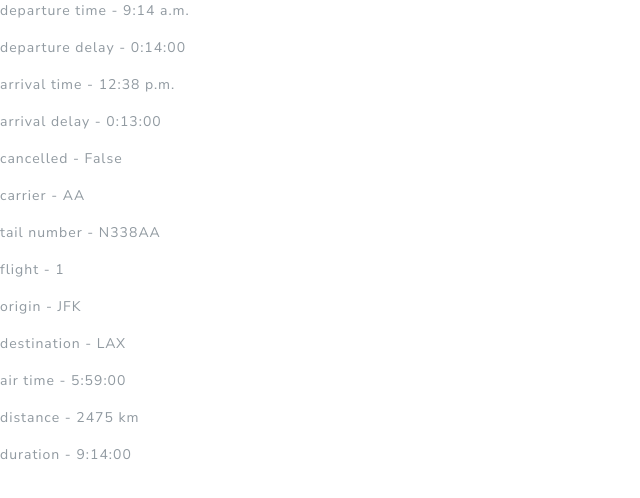
After one commit to DavTho1983/Flights, a Django app: page /flight/1 in a window 1280 px wide. The commit adds this page. Shown: the top 498 px of the page, without its empty margins (0-640 px from the left). Run offline with Django 3.2, Linux system fonts and the light colour scheme; data comes from the database, SQL or seed files in the repository; some libraries are stand-ins or nearby versions.

Commit message:
Details view added

```diff
--- a/calendarapp/models.py
+++ b/calendarapp/models.py
@@ -18,4 +18,4 @@
     duration = models.DurationField()
 
     def __str__(self):
-        return f'{self.flight} {self.dest} {self.date}'
+        return f'{self.date} {self.dep_time} {self.dep_delay} {self.arr_time} {self.arr_delay} {self.cancelled} {self.carrier} {self.tailnum} {self.flight} {self.origin} {self.dest} {self.air_time} {self.distance} {self.duration}'
--- a/calendarapp/templates/calendarapp/_calendar_entry.html
+++ b/calendarapp/templates/calendarapp/_calendar_entry.html
@@ -1,9 +1,8 @@
 <div class="calendar_entry col-lg-4">
   <br>
   {% block content %}
-      <h2>{{ flight.date }}</h2>
-      <h2>{{ flight.flight }}</h2>
-      <h2>{{ flight.dest }}</h2>
+      <h4>Flight Date - {{ flight.date }}</h4>
+      <button onclick="window.location='{% url 'details' pk=flight.id %}'">View Details</button>
   {% endblock %}
 
 </div>
--- /dev/null
+++ b/calendarapp/templates/calendarapp/details.html
@@ -0,0 +1,19 @@
+{% extends 'calendarapp/base.html' %}
+
+<div class='container'>
+  {% block content %}
+    <p>departure time - {{ flight.dep_time }}</p>
+    <p>departure delay - {{ flight.dep_delay }}</p>
+    <p>arrival time - {{ flight.arr_time }}</p>
+    <p>arrival delay - {{ flight.arr_delay }}</p>
+    <p>cancelled - {{ flight.cancelled }}</p>
+    <p>carrier - {{ flight.carrier }}</p>
+    <p>tail number - {{ flight.tailnum }}</p>
+    <p>flight - {{ flight.flight }}</p>
+    <p>origin - {{ flight.origin }}</p>
+    <p>destination - {{ flight.dest }}</p>
+    <p>air time - {{ flight.air_time }}</p>
+    <p>distance - {{ flight.distance }} km</p>
+    <p>duration - {{ flight.duration }}</p>
+  {% endblock %}
+</div>
--- a/calendarapp/templates/calendarapp/index.html
+++ b/calendarapp/templates/calendarapp/index.html
@@ -1,8 +1,8 @@
 {% extends 'calendarapp/base.html' %}
 {% block content %}
 <div class="container">
+  <h1>Flights</h1>
   <div class="row">
-    <h1>Flights</h1>
     {% for flight in flights %}
       {% include 'calendarapp/_calendar_entry.html' %}
     {% endfor %}
--- a/calendarapp/views.py
+++ b/calendarapp/views.py
@@ -6,3 +6,9 @@
     flights = Flight.objects.all()[:5]
 
     return render(request, 'calendarapp/index.html', {'flights': flights})
+
+def details(request, pk):
+
+    flight = Flight.objects.get(id=pk)
+
+    return render(request, 'calendarapp/details.html', {'flight': flight})
--- a/calendarproject/urls.py
+++ b/calendarproject/urls.py
@@ -18,6 +18,7 @@
 from calendarapp import views
 
 urlpatterns = [
-    path('', views.index),
+    path('', views.index, name='index'),
+    path('flight/<int:pk>', views.details, name='details'),
     path('admin/', admin.site.urls),
 ]
```
